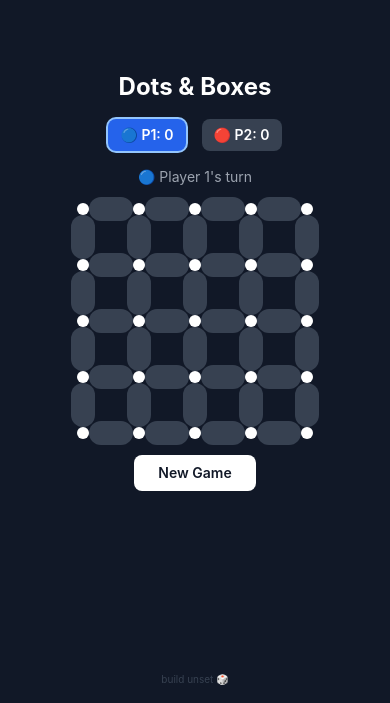
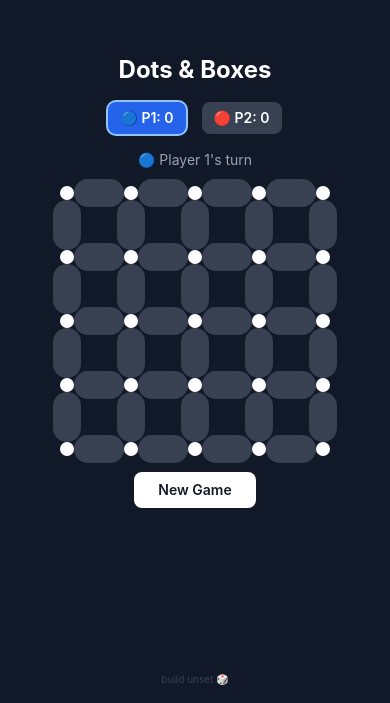
Before and after one commit to geea-develop/dots-and-boxes, a Next.js app: page / in a window 390 px wide. Shown: the part 141-844 px from the top of the page. Built offline with nearby package versions, Linux system fonts and the light colour scheme; no server answers.

Commit message:
fix: thicker lines (14px) and larger dots for better mobile visibility

```diff
--- a/app/page.tsx
+++ b/app/page.tsx
@@ -3,10 +3,10 @@
 import { useState, useCallback } from "react";
 
 const GRID_SIZE = 5; // 5x5 dots = 4x4 boxes
-const CELL_SIZE = 56; // px between dots
-const DOT_SIZE = 12;
-const LINE_THICKNESS = 8;
-const TOUCH_TARGET = 24; // invisible tap area
+const CELL_SIZE = 64; // px between dots
+const DOT_SIZE = 14;
+const LINE_THICKNESS = 14;
+const TOUCH_TARGET = 28; // invisible tap area
 
 type Line = {
   row: number;
```
